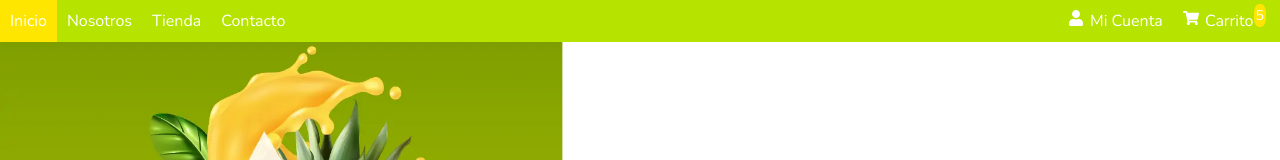
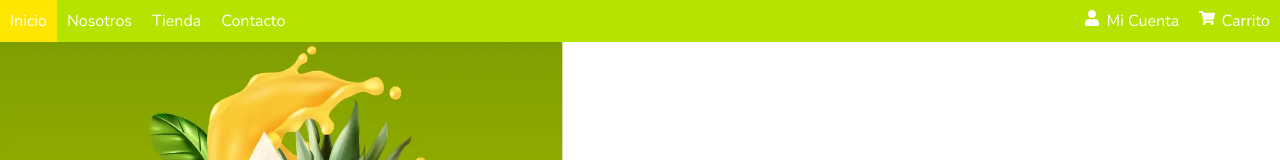
Before and after one commit to maujcardenas/ecommerce1, a Next.js app: page / in a window 1280 px wide. Shown: the top 160 px of the page. Built offline with nearby package versions, Linux system fonts and the light colour scheme; no server answers.

Commit message:
carrito sin notificacion

```diff
--- a/components/Header.js
+++ b/components/Header.js
@@ -28,9 +28,9 @@ const Navbar = () => {
           <Link href="/Carrito">
             <FaShoppingCart />
             <div className="item"> Carrito </div>
-            {totalItemCount > 0 && (
+            {/* {totalItemCount > 0 && (
               <span className="item-count">{totalItemCount} </span>
-            )}
+            )} */}
           </Link>
         </div>
         <div className="navbar-mobile-icon" onClick={toggleMenu}>
@@ -51,9 +51,9 @@ const Navbar = () => {
           <Link href="/Carrito">
             <FaShoppingCart />
             <div className="item"> Carrito </div>
-            {totalItemCount > 0 && (
+            {/* {totalItemCount > 0 && (
               <span className="item-count">{totalItemCount} </span>
-            )}
+            )} */}
           </Link>
         </div>
       )}
```
